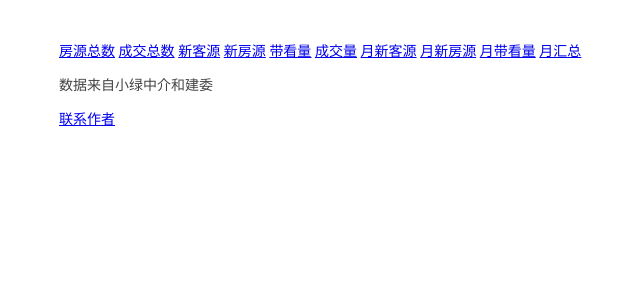
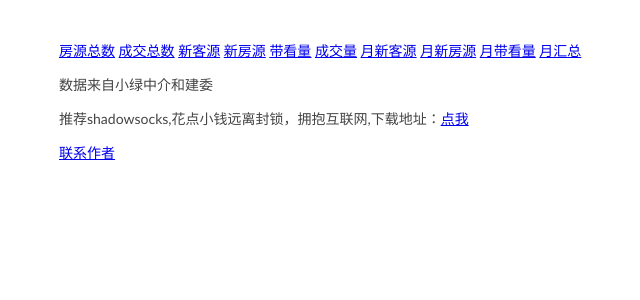
Before and after one commit to wangz/houseinfo, a Django app: page / in a window 1280 px wide. Shown: the top 300 px of the page, without its empty margins (281-921 px from the left). Run offline with Django 3.2, Linux system fonts and the light colour scheme; data that the repository does not hold is empty.

Commit message:
进行优化

```diff
--- a/main/templates/index.html
+++ b/main/templates/index.html
@@ -162,7 +162,7 @@ table {
 
 </style>
 
-
+<title>北京二手房数据</title>
 <a href="/index?vtype=r">房源总数</a>
 <a href="/index?vtype=td">成交总数</a>
 <a href="/index?vtype=nc">新客源</a>
@@ -223,4 +223,5 @@ table {
 {% endif %}
 
 <p>数据来自小绿中介和建委</p>
-<a href="mailto:6937365@qq.com">联系作者</a>
+<p>推荐shadowsocks,花点小钱远离封锁，拥抱互联网,下载地址：<a href="https://portal.shadowsocks.com.hk/aff.php?aff=4105">点我</a></p>
+<a href="mailto:williamwangz@foxmail.com">联系作者</a>
--- a/worker/bjworker.py
+++ b/worker/bjworker.py
@@ -13,7 +13,7 @@ URLS={'ana_day': "http://bj.lianjia.com/fangjia/priceTrend/?analysis=1&duration=
      'jianwei':'http://www.bjjs.gov.cn/bjjs/fwgl/fdcjy/fwjy/index.shtml'
     }
 def add(vals):
-    conn = sqlite3.connect('/root/git/ljdata/db.sqlite3')
+    conn = sqlite3.connect('/root/git/houseinfo/db.sqlite3')
     curs=conn.cursor()
     query = 'INSERT INTO main_data (vtype,value,datetime,city,created_at) VALUES(?,?,?,?,?) '
     curs.execute(query,vals)
@@ -128,6 +128,7 @@ class Moofeel(object):
             #if i == 15:
 	    #	print m
 	    if i == 17:
+		print m
 		value = m.findAll('td')[2].text
 		dtstr = m.findAll('td')[0].text[0:-7]
   		dt = datetime.date(int(dtstr.split('-')[0]),int(dtstr.split('-')[1]),int(dtstr.split('-')[2]))
```
